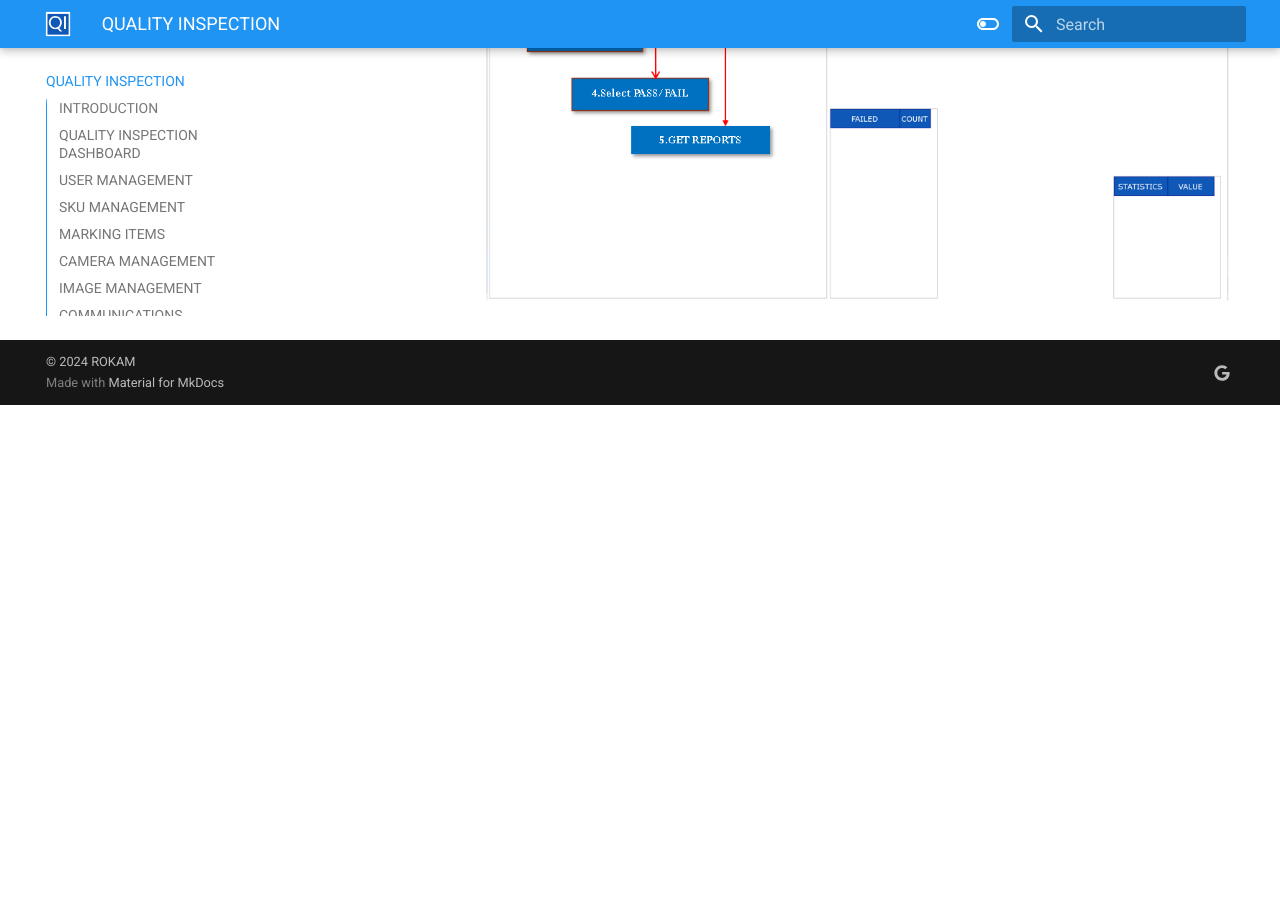
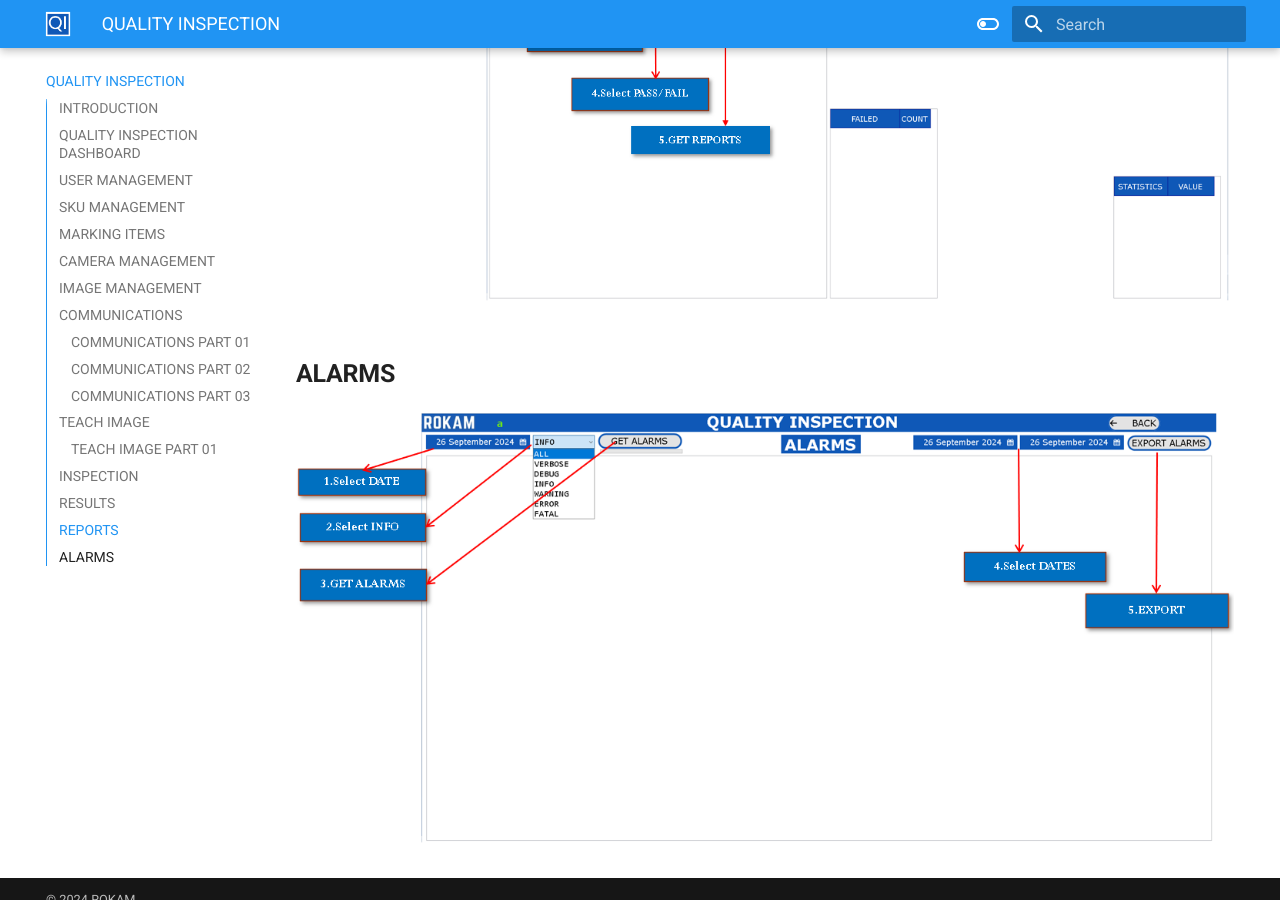
Before and after one commit to THANUSHRAZ001/mkdocs, an MkDocs documentation site: the page built from docs/index.md, in a window 1280 px wide and 900 px high, scrolled down 8393 px. Built offline with MkDocs 1.6.1 and Material for MkDocs 9.7.7, drawn with Linux system fonts in a browser that asks for light colours; before the commit the page ends 8798 px from its top, so only the background shows below that.

Commit message:
"Automated update"

```diff
--- a/docs/index.md
+++ b/docs/index.md
@@ -62,3 +62,7 @@ Our application specialize in advanced automation technologies such as surface d
 ## **REPORTS**
 
 ![alt text](path/image-15.png)
+
+## **ALARMS**
+
+![alt text](path/image-16.png)
```
Also changed, not shown: site/index.html, 1 other file.
